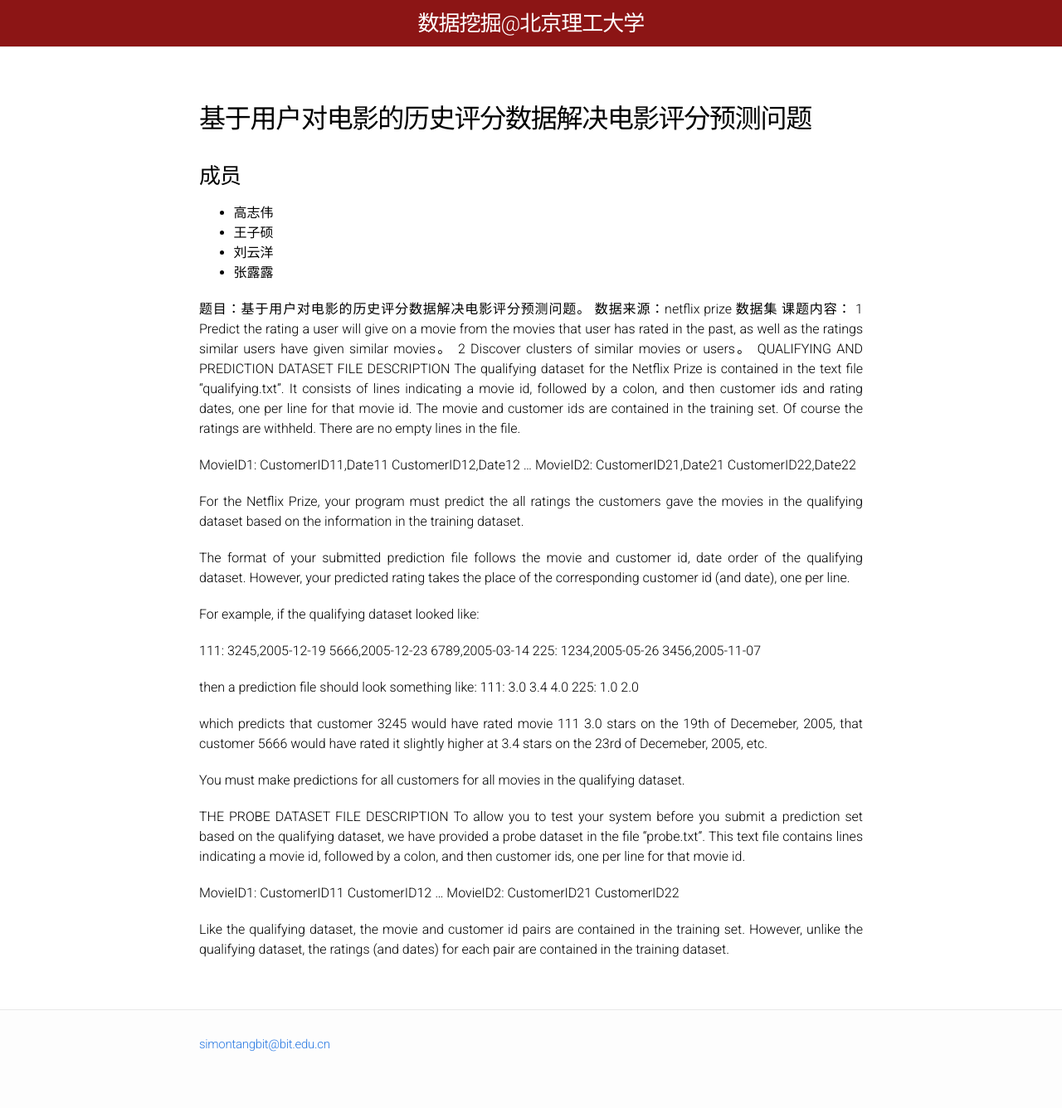
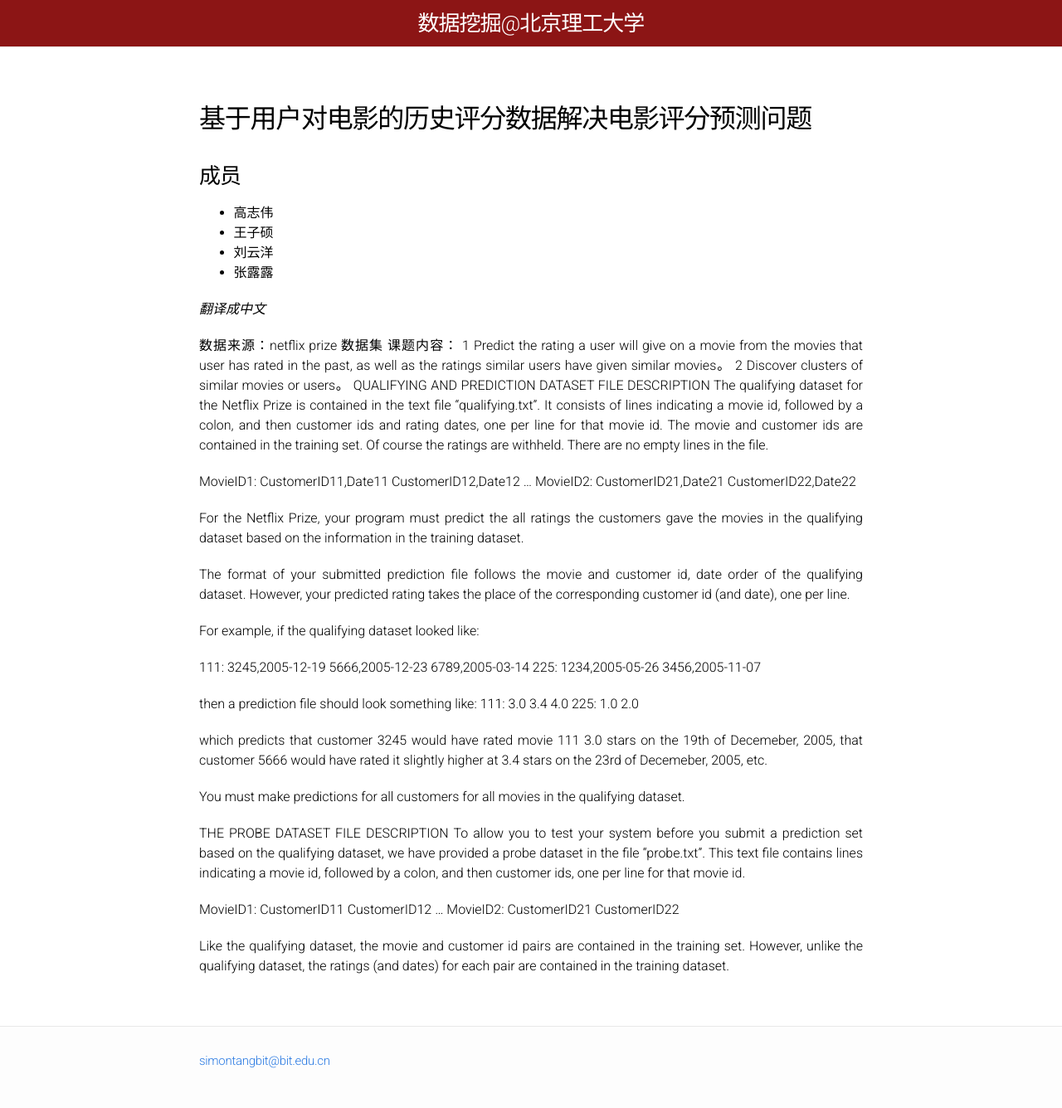
Before and after one commit to BITDM/bitdm.github.io, a Jekyll site: the page built from 2016/projects/p08/proposal.md, in a window 1280 px wide. Shown: the whole page at 83% size. Built offline with Jekyll 4.4.1, drawn with Linux system fonts in a browser that asks for light colours.

Commit message:
第8组内容，需要翻译成中文

```diff
--- a/2016/projects/p08/proposal.md
+++ b/2016/projects/p08/proposal.md
@@ -13,7 +13,8 @@ permalink: /2016/projects/p08/proposal/
 - 刘云洋
 - 张露露
 
-题目：基于用户对电影的历史评分数据解决电影评分预测问题。
+*翻译成中文*
+
 数据来源：netflix prize 数据集
 课题内容：
 1 Predict the rating a user will give on a movie from the movies that user has rated in the past, as well as the ratings similar users have given similar movies。
```
